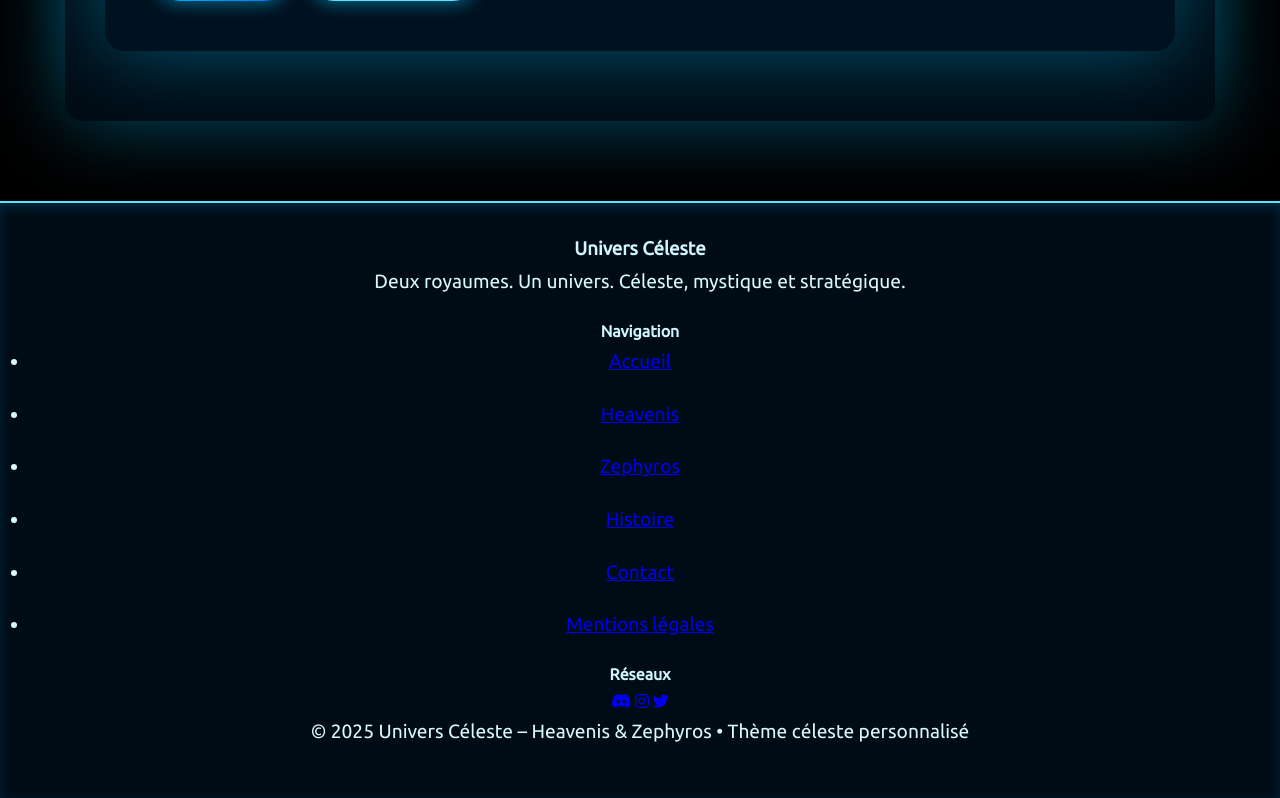
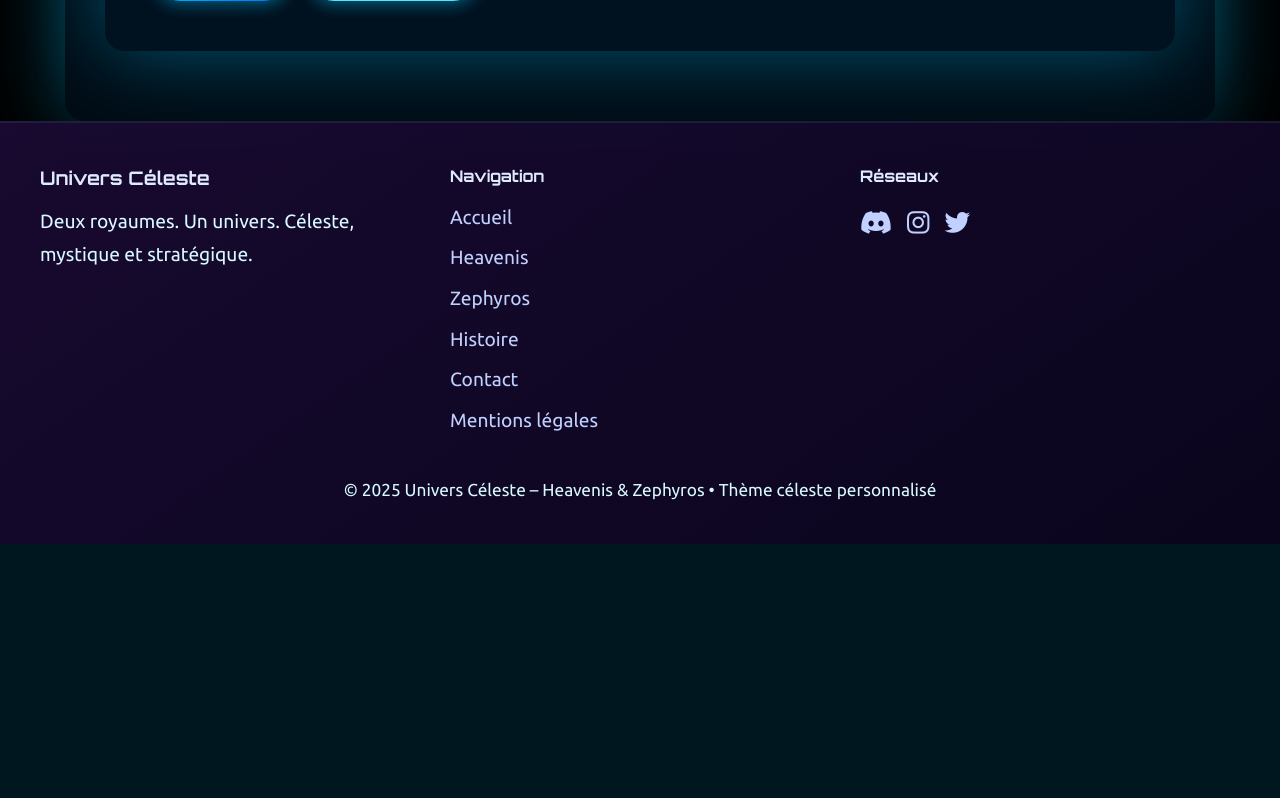
Before and after one commit to cedmystyx/heavenis, a PHP site: page /contact.html in a window 1280 px wide. Shown: the part 1063-1861 px from the top of the page. After the commit the page ends 1607 px from the top, so only its background shows below. Run offline with PHP 8.4, Linux system fonts and the light colour scheme; some libraries are stand-ins or nearby versions.

Commit message:
Update style.css

```diff
--- a/style.css
+++ b/style.css
@@ -136,17 +136,76 @@ p, li {
     color: var(--text-main);
 }
 
-/* ----- PIED DE PAGE ----- */
-footer {
-    text-align: center;
-    padding: 30px;
-    background: rgba(0, 20, 35, 0.6);
-    color: #d0f6ff;
-    font-size: 1em;
-    margin-top: 80px;
-    border-top: 2px solid var(--border-accent);
-    box-shadow: inset 0 4px 12px rgba(0, 150, 255, 0.2);
-    backdrop-filter: blur(6px);
+.footer-celeste {
+  background: linear-gradient(145deg, rgba(25, 10, 50, 0.95), rgba(10, 5, 30, 0.95));
+  backdrop-filter: blur(6px);
+  color: #cfd9ff;
+  padding: 40px 20px 20px;
+  border-top: 2px solid rgba(180, 200, 255, 0.1);
+  font-family: 'Ubuntu', sans-serif;
+}
+
+.footer-wrapper {
+  display: flex;
+  flex-wrap: wrap;
+  justify-content: space-between;
+  gap: 30px;
+  max-width: 1200px;
+  margin: 0 auto;
+}
+
+.footer-column {
+  flex: 1 1 250px;
+}
+
+.footer-column h3,
+.footer-column h4 {
+  color: #e0eaff;
+  font-family: 'Orbitron', sans-serif;
+  margin-bottom: 10px;
+}
+
+.footer-column ul {
+  list-style: none;
+  padding: 0;
+  margin: 0;
+}
+
+.footer-column ul li {
+  margin-bottom: 8px;
+}
+
+.footer-column a {
+  color: #c0d0ff;
+  text-decoration: none;
+  transition: color 0.3s ease;
+}
+
+.footer-column a:hover {
+  color: #88ccff;
+}
+
+.footer-social-icons {
+  display: flex;
+  gap: 15px;
+  font-size: 1.6em;
+}
+
+.footer-social-icons a {
+  color: #c0d0ff;
+  transition: transform 0.3s, color 0.3s;
+}
+
+.footer-social-icons a:hover {
+  color: #ffffff;
+  transform: scale(1.2);
+}
+
+.footer-bottom {
+  text-align: center;
+  margin-top: 30px;
+  font-size: 0.9em;
+  color: #999;
 }
 
 /* ----- RESPONSIVE DESIGN ----- */
```
